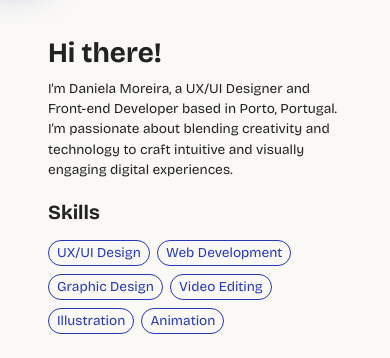
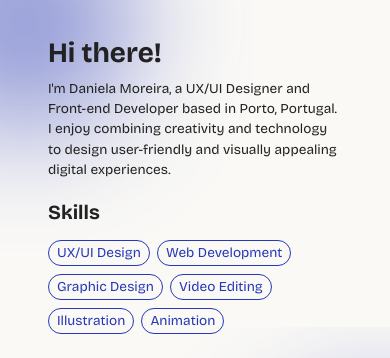
Before and after one commit to danielamvb/portfolio-2025, a plain HTML site: page index.html in a window 390 px wide. Shown: the part 1361-1719 px from the top of the page. Drawn offline with nearby package versions, Linux system fonts and the light colour scheme.

Commit message:
background responsive

```diff
--- a/bg.css
+++ b/bg.css
@@ -1,11 +1,18 @@
 body{
-    background-image: url('images/blobs.svg');
+    background-image: url('images/bg-ml.svg');
     background-repeat: no-repeat;
     background-attachment: fixed;
     background-size: 100%;
 }
-@media(max-width:800px) {
+@media(max-width:1100px){
     body{
-        background-size: 100% 100%;
+        background-image: url('images/bg-sm.svg');
+        background-size: 100%;
     }
 }
+@media(max-width:700px) {
+    body{
+        background-image: url('images/bg-xs.svg');
+        background-size: 100%;
+    }
+}
--- a/index.html
+++ b/index.html
@@ -60,7 +60,7 @@
                 <div class="col first-col">
                     <h1>Hi there!</h1>
                     <p>I'm Daniela Moreira, a UX/UI Designer and Front-end Developer based in Porto, Portugal.
-                        I’m passionate about blending creativity and technology to craft intuitive and visually engaging digital experiences.
+                        I enjoy combining creativity and technology to design user-friendly and visually appealing digital experiences.
                        </p>
 
                     <h3 class="subtitle-top subtitle-bottom">Skills</h3>
--- a/stylesheet.css
+++ b/stylesheet.css
@@ -424,7 +424,7 @@ footer{
 /* responsive */
 
 /* index */
-@media(min-height: 800px) {
+@media(min-height: 1400px) {
     .section{
         height: calc-size(min-content, size + 7rem);
     }
@@ -466,6 +466,12 @@ footer{
     .about-content{
         display: grid;
         grid-template-columns: 1fr 1.5fr 1fr;
+    }
+    .section{
+        height: calc-size(min-content, size + 3rem);
+    }
+    .section:last-child{
+        height: calc-size(fit-content, size + 3rem);
     }
 }
 @media(max-width:1090px){
@@ -523,11 +529,11 @@ footer{
         height: 2.25rem;
         width: 2.25rem;
     }
+    .subtitle-txt{
+        font-size: 1rem;
+    }
     .section:first-child{
         height: calc(100vh - 3rem);
-    }
-    .subtitle-txt{
-        font-size: 1rem;
     }
 }
 @media(max-width:875px){
```
Also changed, not shown: lista.html (+3 -3 lines), images/bg-ml.svg (renamed from images/blobs.svg), images/bg-sm.svg (added), images/bg-xs.svg (added).
